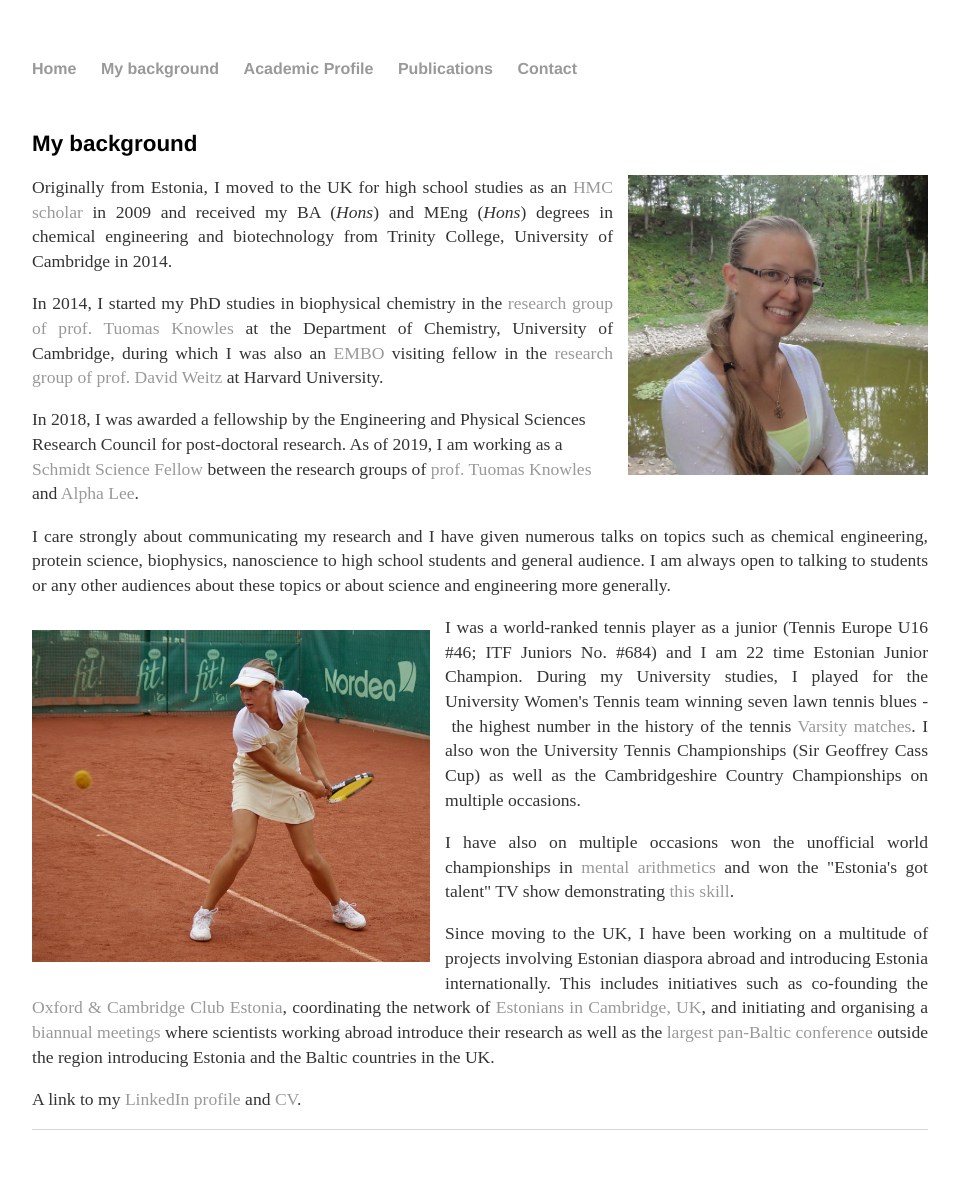
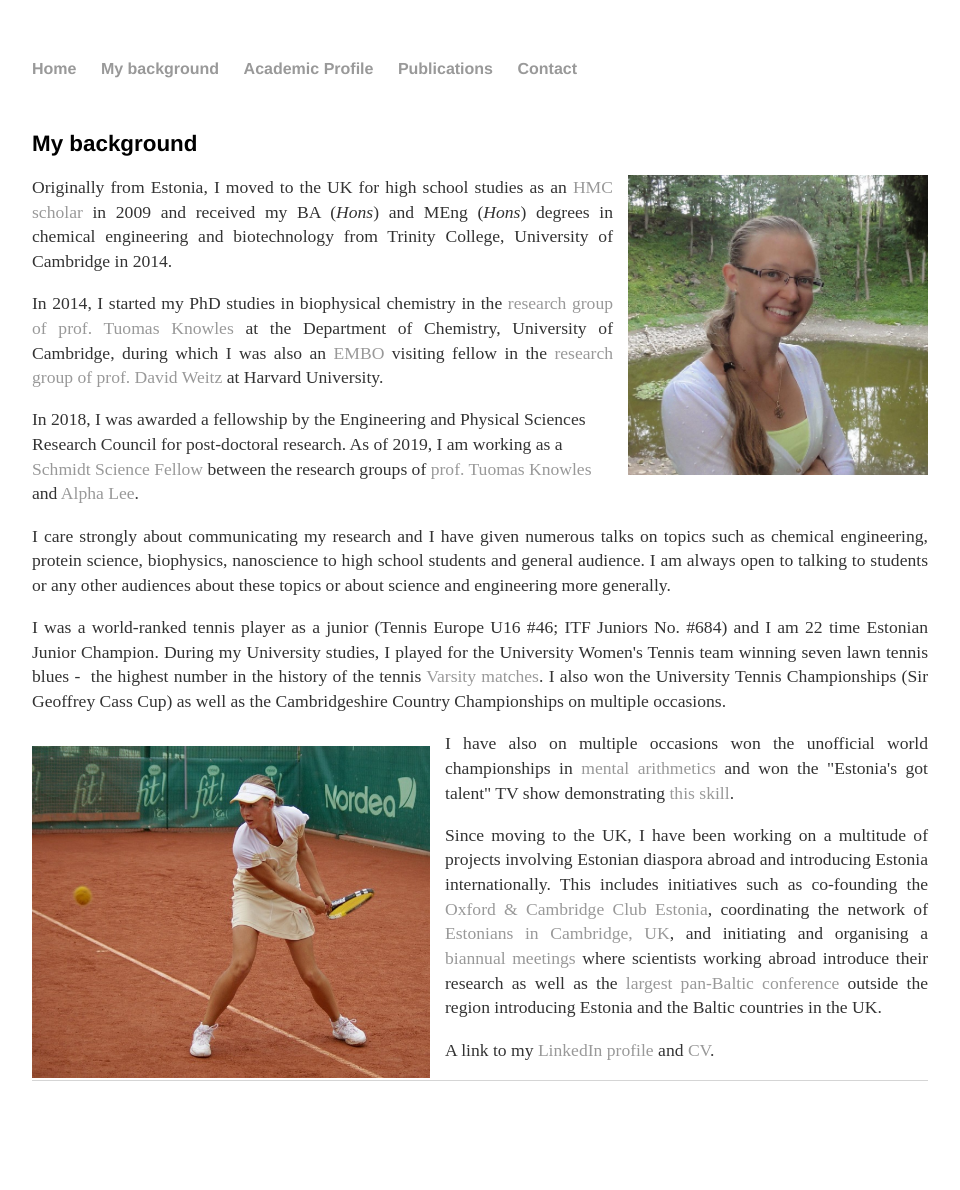
Before and after one commit to kadiliissaar/kadiliissaar.github.io, a Jekyll site: the page built from background/index.html, in a window 1280 px wide. Shown: the whole page, without its empty margins (160-1120 px from the left). Built offline with Jekyll 4.4.1, drawn with Linux system fonts in a browser that asks for light colours; after the commit the page ends 1141 px from its top, so only the background shows below that.

Commit message:
Update index.html

```diff
--- a/background/index.html
+++ b/background/index.html
@@ -26,14 +26,15 @@ research groups of <a href="https://www-knowles.ch.cam.ac.uk/">prof. Tuomas Know
 engineering, protein science, biophysics, nanoscience to high school students and general audience. I am always open to
 talking to students or any other audiences about these topics or about science and engineering more generally.</p>
 
-	<p align="justify">
-<img src="https://github.com/kadiliissaar/kadiliissaar.github.io/raw/master/Photos/Kadi_tennis1.jpg" style="float:left;width:398px;height:332px;margin-top:15px;margin-bottom:15px;margin-right:15px">
-I was a world-ranked tennis player as a junior (Tennis Europe U16 #46; ITF Juniors No. #684) and I am 22 time
+	<p align="justify"> I was a world-ranked tennis player as a junior (Tennis Europe U16 #46; ITF Juniors No. #684) and I am 22 time
 Estonian Junior Champion. During my University studies, I played for the University Women's Tennis team winning seven
 lawn tennis blues -  the highest number in the history of the tennis
 <a href="https://en.wikipedia.org/wiki/Cambridge_University_Lawn_Tennis_Club#Varsity_match">Varsity matches</a>. I also won
 the University Tennis Championships (Sir Geoffrey Cass Cup) as well as the Cambridgeshire Country Championships on multiple
 occasions. </p>
+
+<img src="https://github.com/kadiliissaar/kadiliissaar.github.io/raw/master/Photos/Kadi_tennis1.jpg" style="float:left;width:398px;height:332px;margin-top:15px;margin-bottom:15px;margin-right:15px">
+
 
 	<p align="justify">I have also on multiple occasions won the unofficial world championships in
 <a href="https://miksike.eu/#pranglimine/training">mental arithmetics</a> and won the "Estonia's got talent" TV show
```
